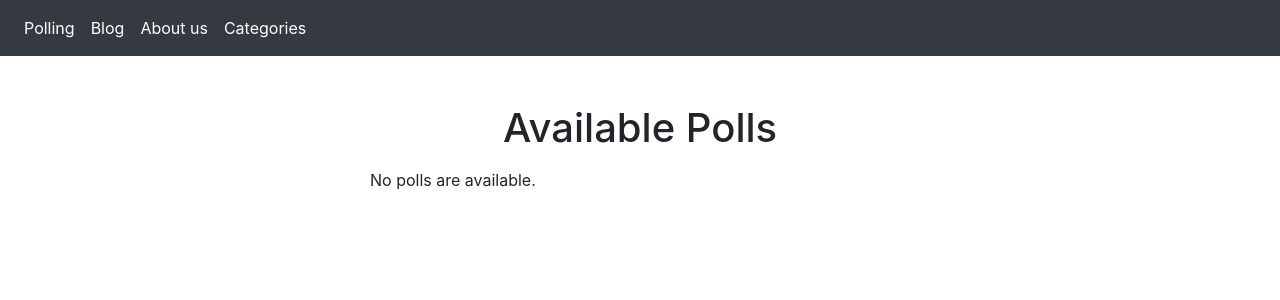
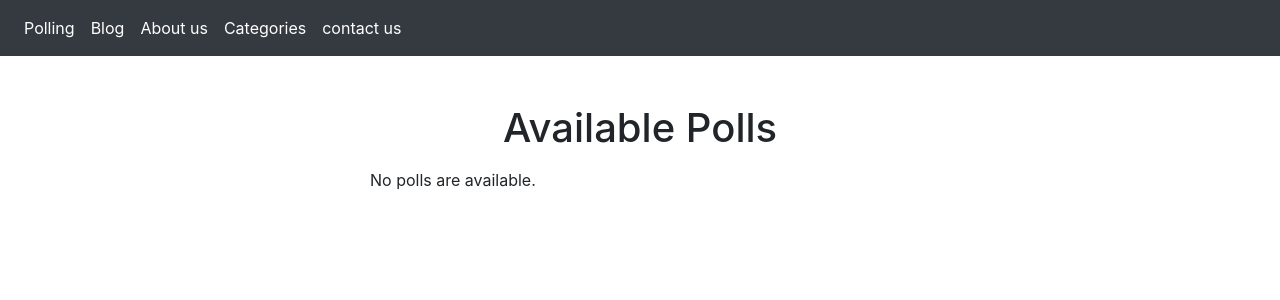
Before and after one commit to ka1antarBAB/Django_polling_project, a Django app: page /polls/ in a window 1280 px wide. Shown: the top 300 px of the page. Run offline with Django 3.2, Linux system fonts and the light colour scheme; data that the repository does not hold is empty; parts of the project's set-up code (start-up, migrations or seed data) failed here and were passed over; some libraries are stand-ins or nearby versions.

Commit message:
add contact us page

```diff
--- a/templates/base.html
+++ b/templates/base.html
@@ -32,6 +32,10 @@
                 <a class="nav-link" href="#">Categories</a>
             </li>
 
+            <li class="nav-item active">
+                <a class="nav-link" href="#">contact us</a>
+            </li>
+
         </ul>
     </div>
 </nav>
```
